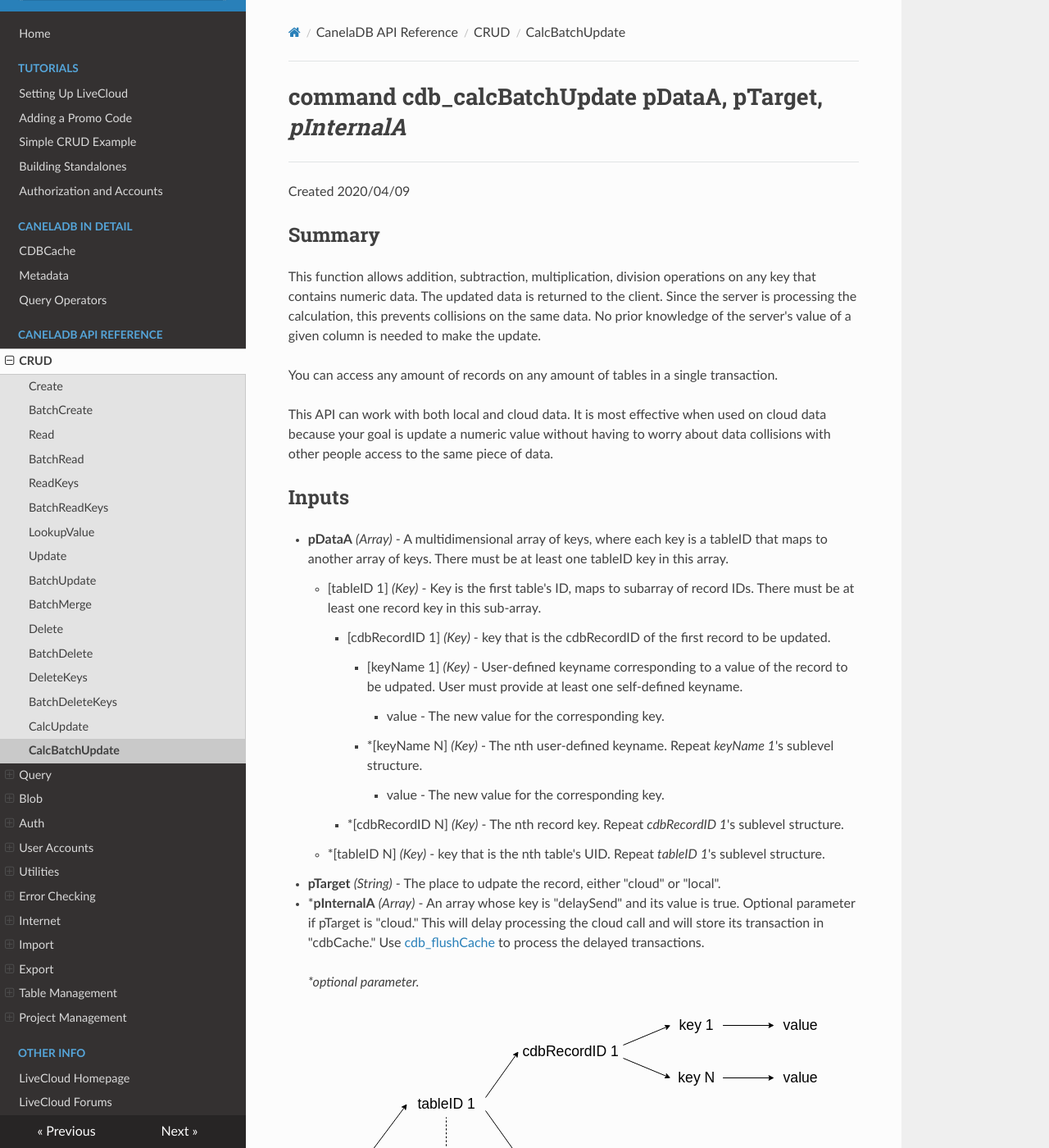
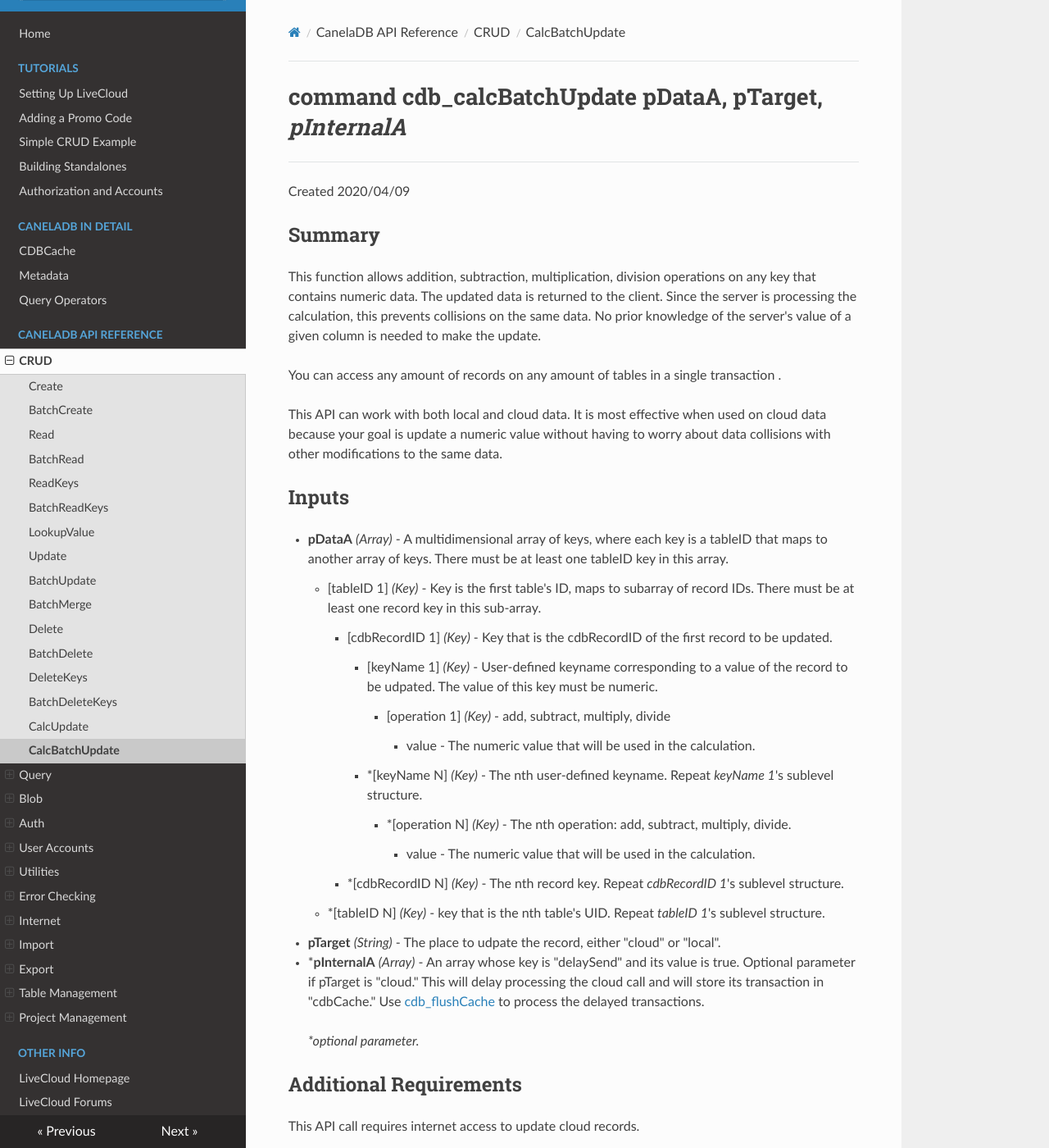
Before and after one commit to CanelaSoftware/cassiaDB_docs, an MkDocs documentation site: the page built from docs/CalcBatchUpdate.md, in a window 1280 px wide and 1400 px high. Shown: the whole window at 82% size. Built offline with MkDocs 1.6.1, drawn with Linux system fonts in a browser that asks for light colours; nearby versions of some CDN libraries.

Commit message:
cdb_calcUpdate
- Made minor adjust for doc accuracy
- Removed image as it did not match the structure

```diff
--- a/docs/CalcBatchUpdate.md
+++ b/docs/CalcBatchUpdate.md
@@ -5,18 +5,20 @@
 ## Summary
 This function allows addition, subtraction, multiplication, division operations on any key that contains numeric data. The updated data is returned to the client. Since the server is processing the calculation, this prevents collisions on the same data. No prior knowledge of the server's value of a given column is needed to make the update.
 
-You can access any amount of records on any amount of tables in a single transaction.
+You can access any amount of records on any amount of tables in a single transaction .
 
-This API can work with both local and cloud data. It is most effective when used on cloud data because your goal is update a numeric value without having to worry about data collisions with other people access to the same piece of data.
+This API can work with both local and cloud data. It is most effective when used on cloud data because your goal is update a numeric value without having to worry about data collisions with other modifications to the same data.
 
 ## Inputs
 * **pDataA** *(Array)* - A multidimensional array of keys, where each key is a tableID that maps to another array of keys. There must be at least one tableID key in this array.
     * [tableID 1] *(Key)* - Key is the first table's ID, maps to subarray of record IDs. There must be at least one record key in this sub-array.
-    	* [cdbRecordID 1] *(Key)* - key that is the cdbRecordID of the first record to be updated.
-    		* [keyName 1] *(Key)* - User-defined keyname corresponding to a value of the record to be udpated. User must provide at least one self-defined keyname.
-    			*  value - The new value for the corresponding key.
+    	* [cdbRecordID 1] *(Key)* - Key that is the cdbRecordID of the first record to be updated.
+    		* [keyName 1] *(Key)* - User-defined keyname corresponding to a value of the record to be udpated. The value of this key must be numeric.
+    			* [operation 1] *(Key)* - add, subtract, multiply, divide
+    				*  value - The numeric value that will be used in the calculation.
     		* \*[keyName N] *(Key)* - The nth user-defined keyname. Repeat *keyName 1*'s sublevel structure.
-    			*  value - The new value for the corresponding key.
+    			* \*[operation N] *(Key)* - The nth operation: add, subtract, multiply, divide.
+					*  value - The numeric value that will be used in the calculation.
     	* \*[cdbRecordID N] *(Key)* - The nth record key. Repeat *cdbRecordID 1*'s sublevel structure.
     * \*[tableID N] *(Key)* - key that is the nth table's UID. Repeat *tableID 1*'s sublevel structure.
 
@@ -25,8 +27,6 @@
 * \***pInternalA** *(Array)* - An array whose key is "delaySend" and its value is true. Optional parameter if pTarget is "cloud." This will delay processing the cloud call and will store its transaction in "cdbCache." Use [cdb_flushCache](FlushCache.md) to process the delayed transactions.
 
 > _*optional parameter._
-
-![Update Input Diagram](images/BatchUpdateInput.svg)
 
 ## Additional Requirements
 This API call requires internet access to update cloud records.
```
Also changed, not shown: docs/CalcUpdate.md (+3 -3 lines).
